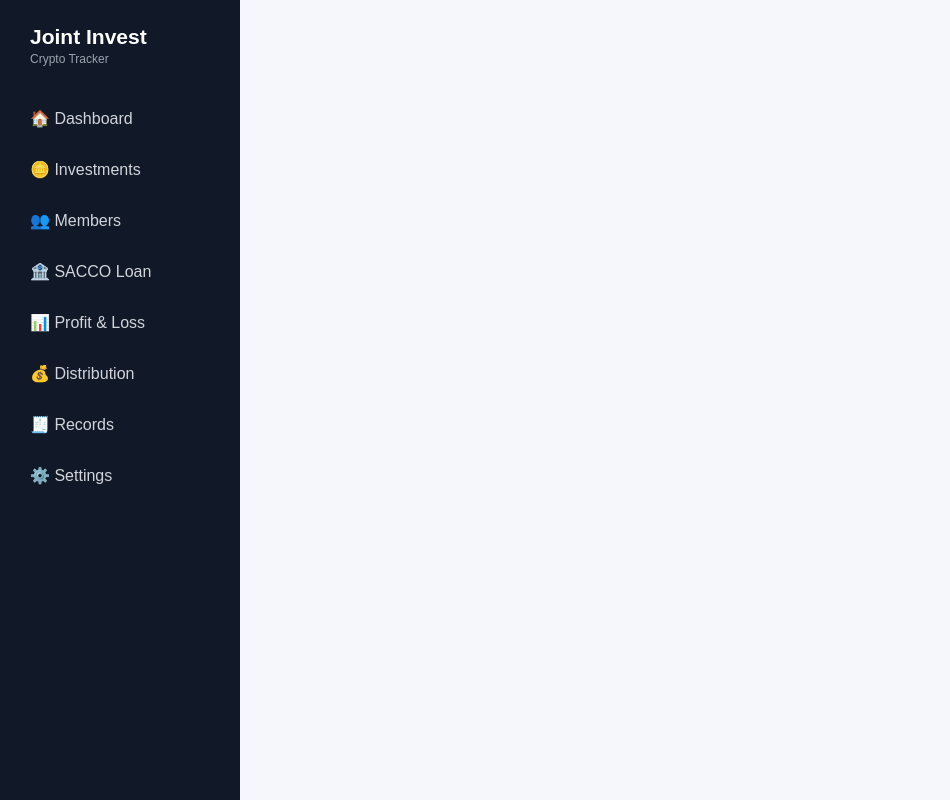
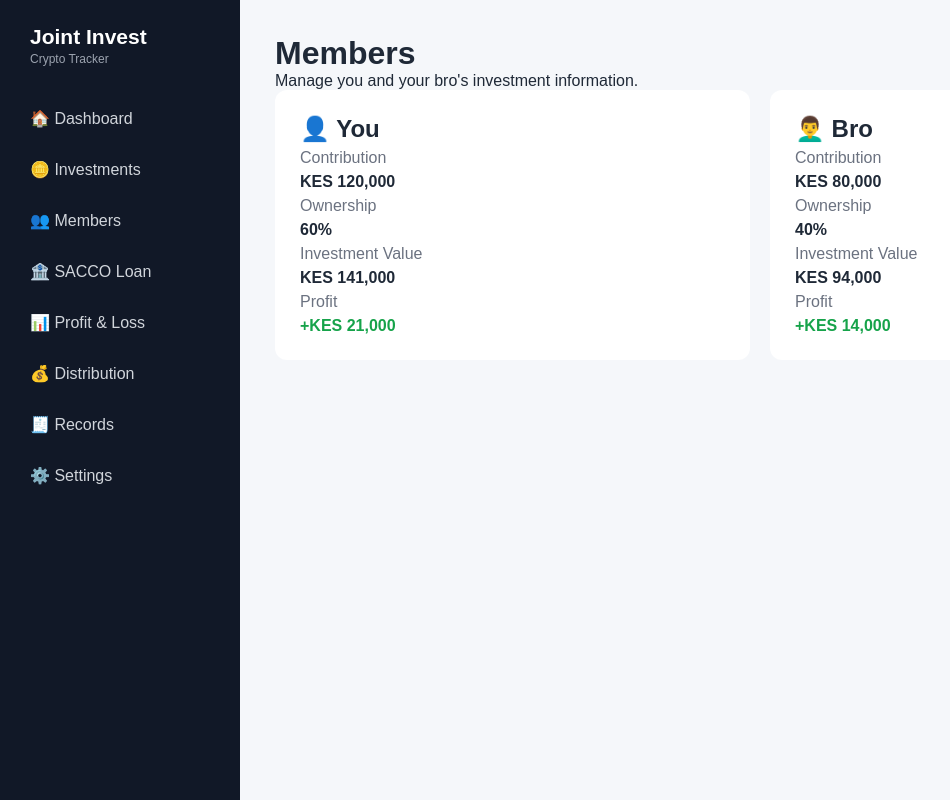
Before and after one commit to elvischege98-tech/Binance-project, a React (Vite) app in the folder frontend/: page /members in a window 1280 px wide. Shown: the whole page, without its empty margins (0-950 px from the left). Built offline with nearby package versions, Linux system fonts and the light colour scheme.

Commit message:
Finished coding members button

```diff
--- a/frontend/src/App.tsx
+++ b/frontend/src/App.tsx
@@ -3,6 +3,7 @@ import { BrowserRouter, Routes, Route } from "react-router-dom";
 import Sidebar from "./components/Sidebar";
 import Dashboard from "./components/Dashboard";
 import Investments from "./pages/Investments";
+import Members from "./pages/Members";
 
 import "./App.css";
 
@@ -15,6 +16,7 @@ function App() {
         <Routes>
           <Route path="/" element={<Dashboard />} />
           <Route path="/investments" element={<Investments />} />
+          <Route path="/members" element={<Members />} />
         </Routes>
       </div>
     </BrowserRouter>
--- a/frontend/src/components/Sidebar.tsx
+++ b/frontend/src/components/Sidebar.tsx
@@ -11,8 +11,8 @@ function Sidebar() {
       <nav>
         <Link to="/">🏠 Dashboard</Link>
         <Link to="/investments">🪙 Investments</Link>
+        <Link to="/members">👥 Members</Link>
 
-        <a href="#">👥 Members</a>
         <a href="#">🏦 SACCO Loan</a>
         <a href="#">📊 Profit & Loss</a>
         <a href="#">💰 Distribution</a>
--- /dev/null
+++ b/frontend/src/pages/Members.tsx
@@ -0,0 +1,44 @@
+function Members() {
+  return (
+    <main className="dashboard">
+      <h1>Members</h1>
+      <p>Manage you and your bro's investment information.</p>
+
+      <section className="member-grid">
+        <div className="member-card">
+          <h2>👤 You</h2>
+
+          <p>Contribution</p>
+          <strong>KES 120,000</strong>
+
+          <p>Ownership</p>
+          <strong>60%</strong>
+
+          <p>Investment Value</p>
+          <strong>KES 141,000</strong>
+
+          <p>Profit</p>
+          <strong className="profit">+KES 21,000</strong>
+        </div>
+
+        <div className="member-card">
+          <h2>👨‍🦱 Bro</h2>
+
+          <p>Contribution</p>
+          <strong>KES 80,000</strong>
+
+          <p>Ownership</p>
+          <strong>40%</strong>
+
+          <p>Investment Value</p>
+          <strong>KES 94,000</strong>
+
+          <p>Profit</p>
+          <strong className="profit">+KES 14,000</strong>
+        </div>
+      </section>
+    </main>
+  );
+}
+
+export default Members;
```
